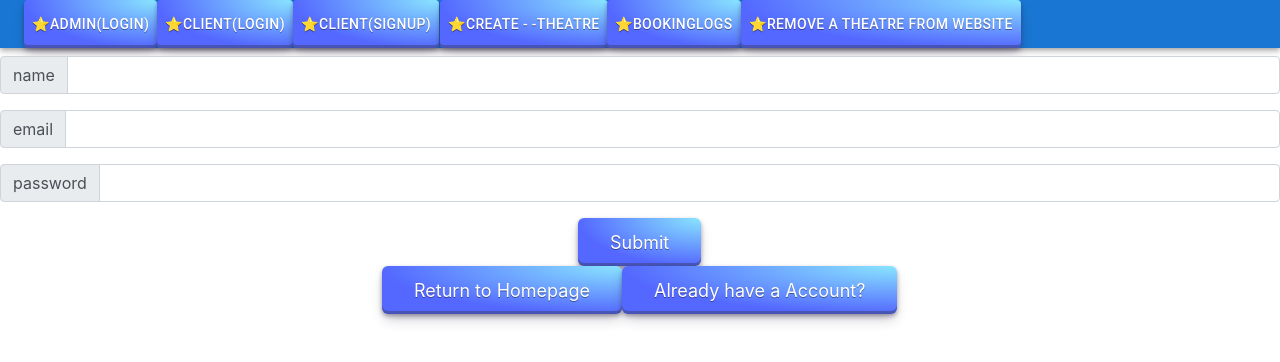
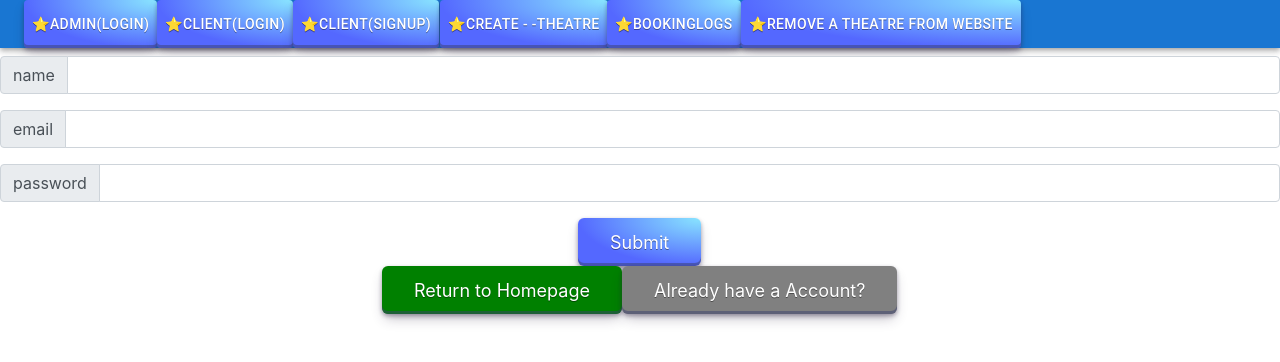
Before and after one commit to JayavelAnandh/Webcode-2-FrontEnd, a React (Create React App) app: page /clientSignup in a window 1280 px wide. Shown: the top 362 px of the page. Built offline with nearby package versions, Linux system fonts and the light colour scheme.

Commit message:
pre commit

```diff
--- a/src/components/AdminLogIn.jsx
+++ b/src/components/AdminLogIn.jsx
@@ -99,7 +99,7 @@ function AdminLogIn() {
             onChange={(event) => setPassword(event.target.value)}
           />
         </div>
-        <button type="submit">Submit</button>
+        <button type="submit" style={{background:"green"}}>Submit</button>
       </form>
       <div>
         <button onClick={() => navigate("/")}> Return to Homepage</button>
--- a/src/components/ClientLogin.jsx
+++ b/src/components/ClientLogin.jsx
@@ -86,7 +86,7 @@ function ClientLogin() {
             onChange={(event) => setPassword(event.target.value)}
           />
         </div>
-        <button type="submit">Submit</button>
+        <button type="submit" style={{background:"green"}}>Submit</button>
       </form>
       <div>
         <button onClick={() => navigate("/")}> Return to Homepage</button>
--- a/src/components/ClientSignUp.jsx
+++ b/src/components/ClientSignUp.jsx
@@ -88,8 +88,8 @@ function ClientSignup() {
         <button type="submit">Submit</button>
       </form>
       <div>
-        <button onClick={() => navigate("/")}> Return to Homepage</button>
-        <button onClick={() => navigate("/clientLogIn")}> Already have a Account?</button>
+        <button onClick={() => navigate("/")} style={{background:"green"}}> Return to Homepage</button>
+        <button onClick={() => navigate("/clientLogIn")} style={{background:"gray "}}> Already have a Account?</button>
       </div>
     </Base>
   );
--- a/src/components/CreateTheatre.jsx
+++ b/src/components/CreateTheatre.jsx
@@ -82,10 +82,10 @@ function CreateTheatre() {
         </div>
         {console.log(showTimings)}
 
-        <button type="submit">Submit</button>
+        <button type="submit" style={{background:"green"}}>Submit</button>
       </form>
       <br />
-      <button onClick={()=>navigate("/")}>Return to Homepage</button>
+      <button onClick={()=>navigate("/")} style={{background:"orange"}}>Return to Homepage</button>
     </Base>
   );
 }
--- a/src/components/DeleteTheater.js
+++ b/src/components/DeleteTheater.js
@@ -53,7 +53,7 @@ function DeleteTheater (){
                         theatreData && theatreData.map((data,index)=>{
                             return(
 
-                                    <div key={index} className="col-4"><h3>{data.theatreName}</h3><button onClick={()=>removeTheater(data._id)}>Delete</button></div>
+                                    <div key={index} className="col-4"><h3>{data.theatreName}</h3><button style={{ background:"Red"}} onClick={()=>removeTheater(data._id)}>Delete</button></div>
 
                             )
                         })
```
